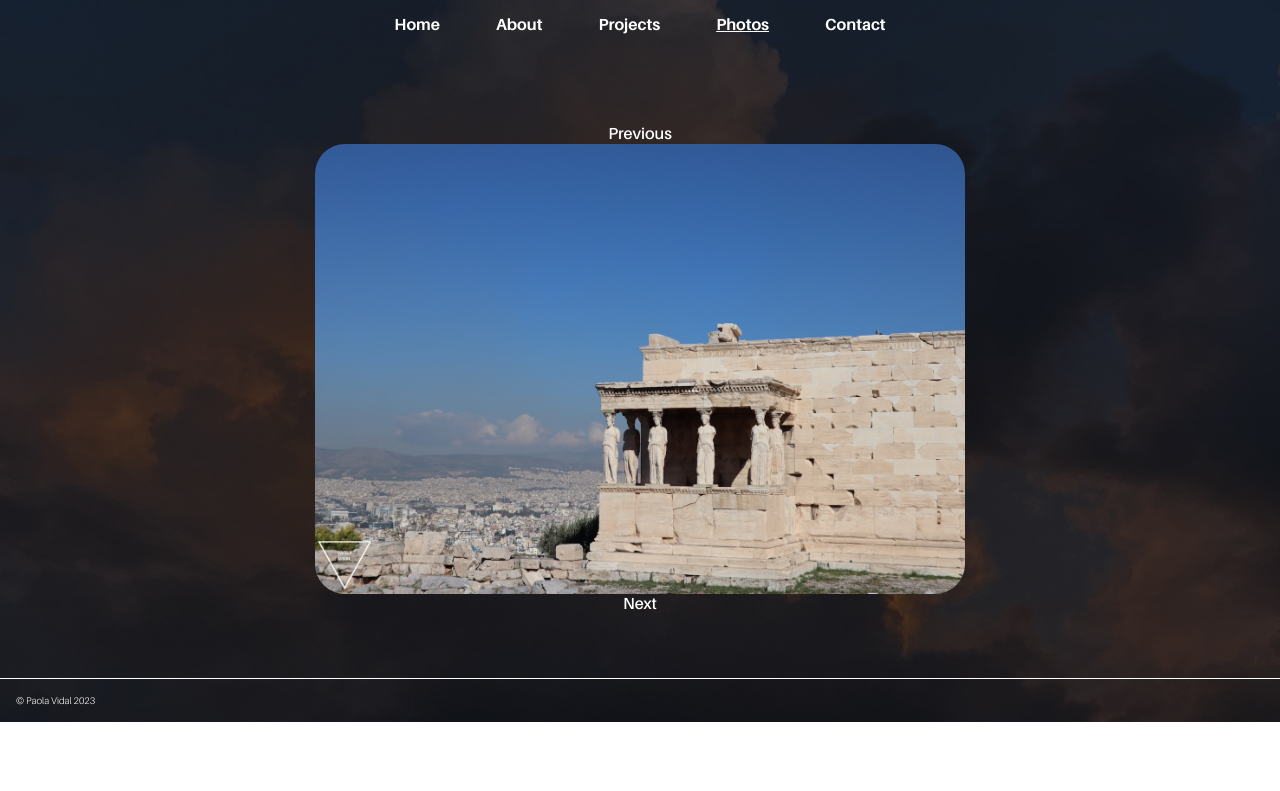
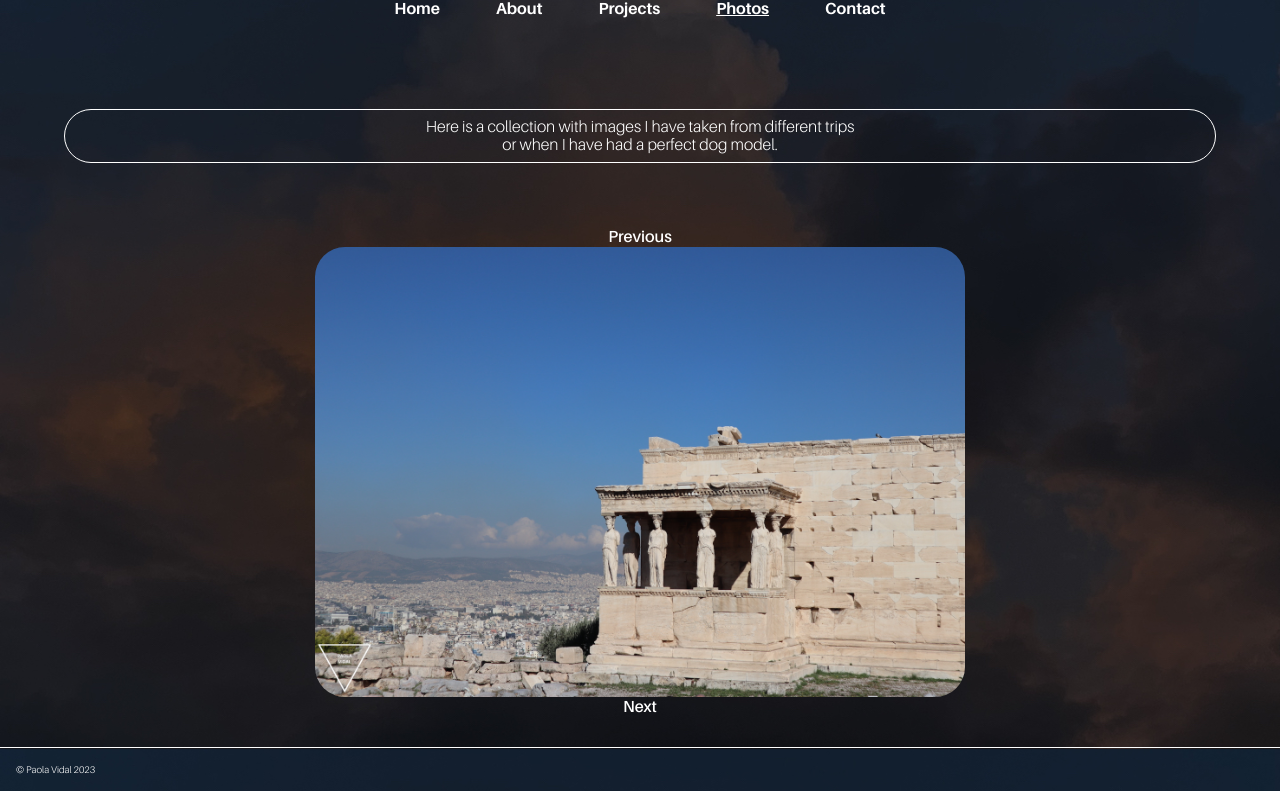
Before and after one commit to prickar/assignment5, a plain HTML site: page html/photos.html in a window 1280 px wide. Shown: the part 211-1002 px from the top of the page. Before the commit the page ends 933 px from the top, so only its background shows below. Drawn offline with Linux system fonts and the light colour scheme; files whose address does not match are found by name.

Commit message:
css changes

```diff
--- a/css/about.css
+++ b/css/about.css
@@ -74,9 +74,11 @@ header {
 }
 
 p {
+    border-radius: 30px;
     background: url(../images/IMG_6420.jpg)  no-repeat center fixed;
     color: #fff;
     display: none;
+    text-align: center;
     font-family: 'aileronRegular';
     height: 300px;
 
--- a/css/general.css
+++ b/css/general.css
@@ -4,41 +4,54 @@
 
 html {
     height: 100vh;
-    scroll-behavior: smooth;
 }
 
 * {
-    box-sizing: border-box;
+    -webkit-box-sizing: border-box;
+            box-sizing: border-box;
 }
 
 body {
     background: url(../images/background-2.jpg) no-repeat center fixed;
     background-size: cover;
+    display: -webkit-box;
+    display: -ms-flexbox;
     display: flex;
-    flex-direction: column;
+    -webkit-box-orient: vertical;
+    -webkit-box-direction: normal;
+        -ms-flex-direction: column;
+            flex-direction: column;
     height: 100%;
     margin: 0;
 }
 
 main {
+    -webkit-box-flex: 1;
+    -ms-flex-positive: 1;
     flex-grow: 1;
 }
 
 .menu {
+    -webkit-box-align: center;
+    -ms-flex-align: center;
     align-items: center;
+    display: -webkit-box;
+    display: -ms-flexbox;
     display: flex;
     gap: 56px;
+    -webkit-box-pack: center;
+    -ms-flex-pack: center;
+    justify-content: center;
+    margin: 0;
     padding: 16px;
-    margin: 0;
-    justify-content: center;
 }
 
 li, a {
     color: var(--textColor);
     font-family: 'aileronBold';
     font-size: 16px;
+    list-style-type: none;
     text-decoration: none;
-    list-style-type: none;
 }
 
 .menu > li {
@@ -56,9 +69,12 @@ h1 {
 
 .submenu {
     display: none;
+    -webkit-box-orient: vertical;
+    -webkit-box-direction: normal;
+    -ms-flex-direction: column;
     flex-direction: column;
+    padding: 8px;
     position: absolute;
-    padding: 8px;
     width: 120px;
 }
 
@@ -69,3 +85,9 @@ footer {
     font-size: 0.6em;
     padding: 16px;
 }
+
+@media screen and (max-width:768px) {
+    html {
+        width: 100vh;
+    }
+}
--- a/css/photos.css
+++ b/css/photos.css
@@ -14,5 +14,30 @@ header {
 }
 
 .photo-slider {
-    padding: 64px;
+    padding-bottom: 30px;
 }
+
+.text-container {
+    border-radius: 30px;
+    border: 1px solid #fff;
+    display: flex;
+    justify-content: center;
+    padding: 8px;
+    margin: 64px;
+}
+
+span {
+    color: #fff;
+    font-family: 'aileronLight';
+    text-align: center;
+
+}
+
+@media screen and (max-width:768px) {
+
+    .photo-slider img {
+        height: 350px;
+        width: 550px;
+    }
+
+}
--- a/html/photos.html
+++ b/html/photos.html
@@ -17,7 +17,7 @@
 <body>
 
     <header>
-        <img class="small-logo" src="../images/logga1.png">
+        <img class="small-logo" src="../images/paolaLogoSmall.png">
     </header>
 
     <div class="navigation">
@@ -41,6 +41,12 @@
     </div>
 
     <main>
+        <div class="text-container">
+            <span>
+                Here is a collection with images I have taken from different trips <br>
+                or when I have had a perfect dog model.
+            </span>
+        </div>
 
         <div class="photo-slider">
             <div><img src="../images/1.JPG"></div>
```
Also changed, not shown: html/contact.html (+1 -1 lines), html/projects.html (+2 -2 lines), images/logga1.png (deleted), 1 other file.
